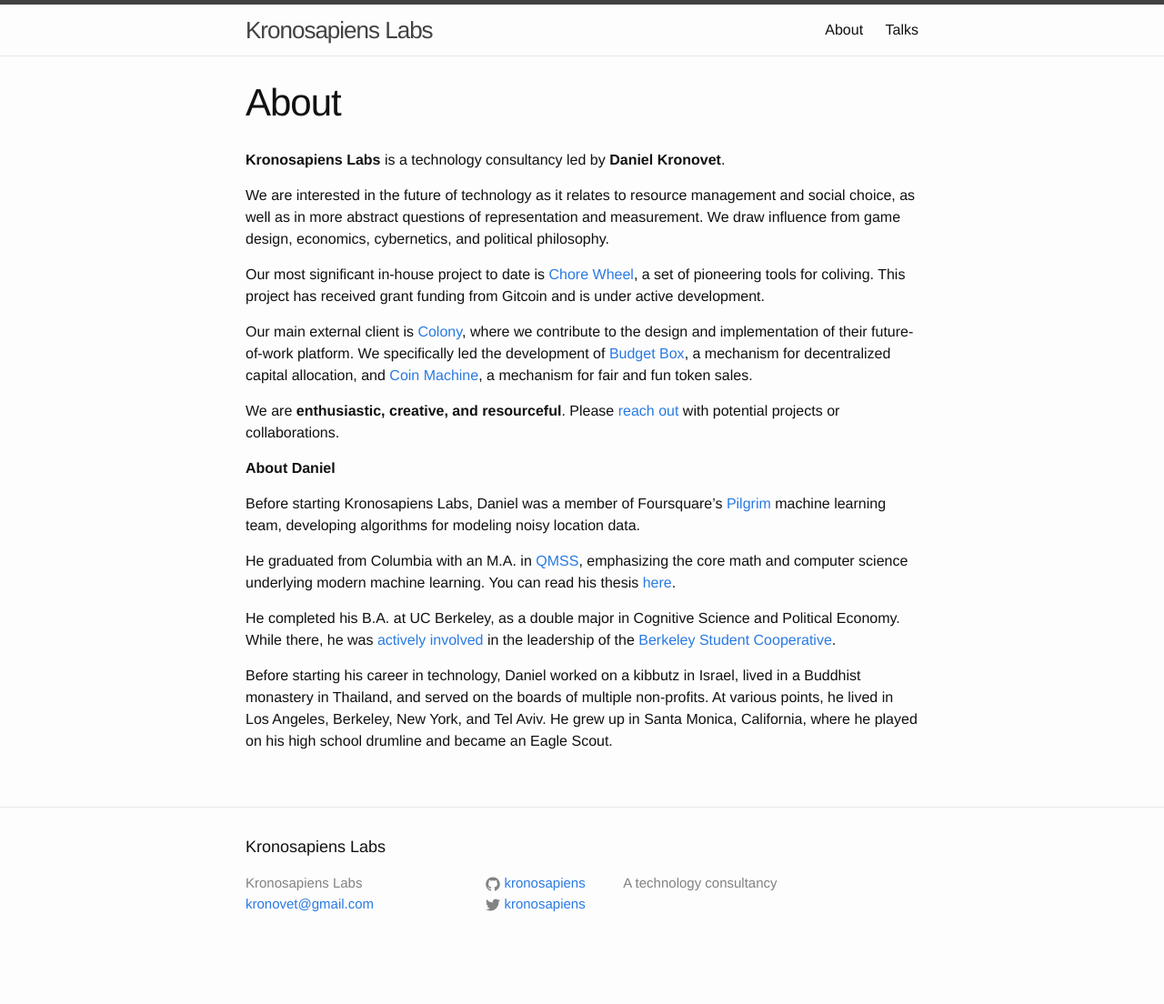
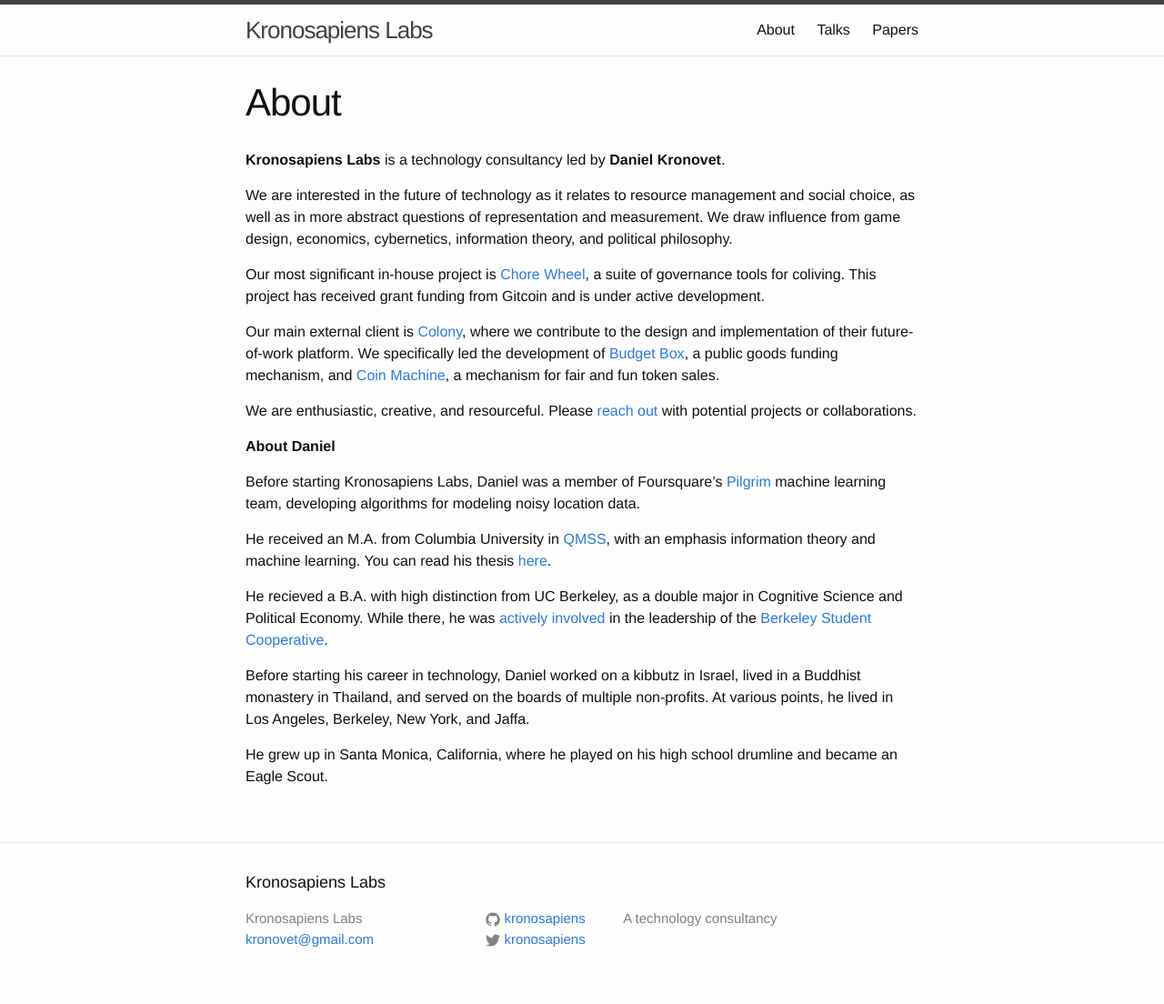
Before and after one commit to kronosapiens/kronosapiens.github.io, a Jekyll site: the page built from about.md, in a window 1280 px wide. Shown: the whole page at 91% size. Built offline with Jekyll 4.4.1, drawn with Linux system fonts in a browser that asks for light colours; before the commit the page ends 1065 px from its top, so only the background shows below that.

Commit message:
Update about, papers

```diff
--- a/about.md
+++ b/about.md
@@ -6,20 +6,22 @@
 
 **Kronosapiens Labs** is a technology consultancy led by **Daniel Kronovet**.
 
-We are interested in the future of technology as it relates to resource management and social choice, as well as in more abstract questions of representation and measurement. We draw influence from game design, economics, cybernetics, and political philosophy.
+We are interested in the future of technology as it relates to resource management and social choice, as well as in more abstract questions of representation and measurement. We draw influence from game design, economics, cybernetics, information theory, and political philosophy.
 
-Our most significant in-house project to date is [Chore Wheel](https://zaratan.world/), a set of pioneering tools for coliving. This project has received grant funding from Gitcoin and is under active development.
+Our most significant in-house project is [Chore Wheel](https://docs.chorewheel.zaratan.world), a suite of governance tools for coliving. This project has received grant funding from Gitcoin and is under active development.
 
-Our main external client is [Colony](https://colony.io/), where we contribute to the design and implementation of their future-of-work platform. We specifically led the development of [Budget Box](https://colony.io/budgetbox.pdf), a mechanism for decentralized capital allocation, and [Coin Machine](https://blog.colony.io/introducing-coin-machine/), a mechanism for fair and fun token sales.
+Our main external client is [Colony](https://colony.io/), where we contribute to the design and implementation of their future-of-work platform. We specifically led the development of [Budget Box]({{site.baseurl}}/papers/budgetbox.pdf), a public goods funding mechanism, and [Coin Machine](https://blog.colony.io/introducing-coin-machine/), a mechanism for fair and fun token sales.
 
-We are **enthusiastic, creative, and resourceful**. Please [reach out](mailto:kronovet@gmail.com) with potential projects or collaborations.
+We are enthusiastic, creative, and resourceful. Please [reach out](mailto:kronovet@gmail.com) with potential projects or collaborations.
 
 **About Daniel**
 
 Before starting Kronosapiens Labs, Daniel was a member of Foursquare's [Pilgrim](https://enterprise.foursquare.com/developers/pilgrim) machine learning team, developing algorithms for modeling noisy location data.
 
-He graduated from Columbia with an M.A. in [QMSS](http://www.qmss.columbia.edu/), emphasizing the core math and computer science underlying modern machine learning. You can read his thesis [here](/thesis.pdf).
+He received an M.A. from Columbia University in [QMSS](http://www.qmss.columbia.edu/), with an emphasis information theory and machine learning. You can read his thesis [here](/thesis.pdf).
 
-He completed his B.A. at UC Berkeley, as a double major in Cognitive Science and Political Economy. While there, he was [actively involved](https://youtu.be/--B0uBXskZ0) in the leadership of the [Berkeley Student Cooperative](https://www.bsc.coop/).
+He recieved a B.A. with high distinction from UC Berkeley, as a double major in Cognitive Science and Political Economy. While there, he was [actively involved](https://youtu.be/--B0uBXskZ0) in the leadership of the [Berkeley Student Cooperative](https://www.bsc.coop/).
 
-Before starting his career in technology, Daniel worked on a kibbutz in Israel, lived in a Buddhist monastery in Thailand, and served on the boards of multiple non-profits. At various points, he lived in Los Angeles, Berkeley, New York, and Tel Aviv. He grew up in Santa Monica, California, where he played on his high school drumline and became an Eagle Scout.
+Before starting his career in technology, Daniel worked on a kibbutz in Israel, lived in a Buddhist monastery in Thailand, and served on the boards of multiple non-profits. At various points, he lived in Los Angeles, Berkeley, New York, and Jaffa.
+
+He grew up in Santa Monica, California, where he played on his high school drumline and became an Eagle Scout.
```
Also changed, not shown: papers/index.md (added, +37 -0 lines), 1 other file.
